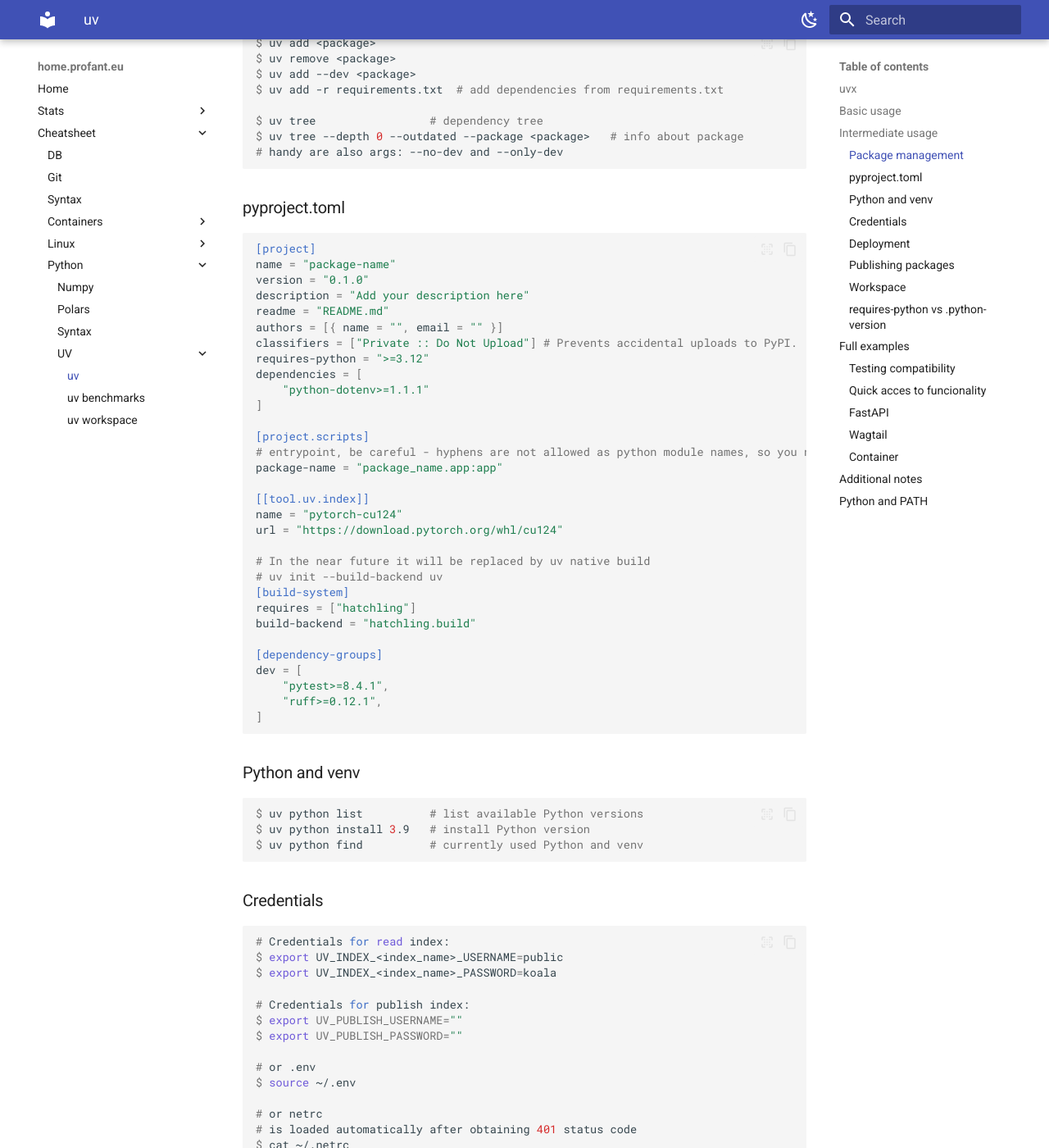
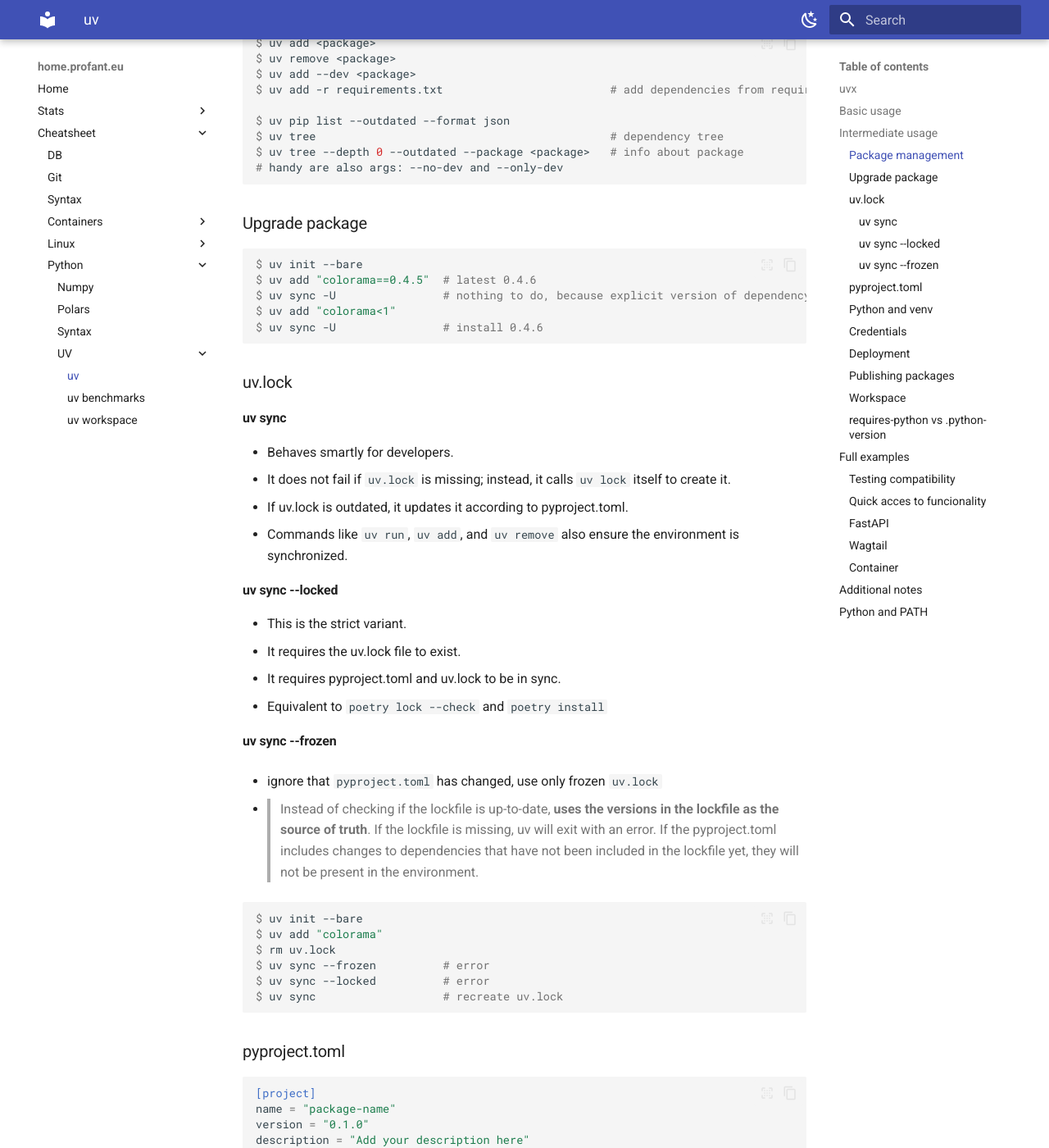
Before and after one commit to Kedrigern/home.profant.eu, an MkDocs documentation site: the page built from docs/cheatsheet/python/UV/index.md, in a window 1280 px wide and 1400 px high, scrolled down 1013 px. Shown: the whole window at 82% size. Built offline with MkDocs 1.6.1 and Material for MkDocs 9.7.7, drawn with Linux system fonts in a browser that asks for light colours.

Commit message:
docs(uv): upgrade

````diff
--- a/docs/cheatsheet/python/UV/index.md
+++ b/docs/cheatsheet/python/UV/index.md
@@ -29,7 +29,7 @@ $ uv run --with httpx==0.25.0 python -c "import httpx; print(httpx.__version__)"
 ```console
 $ uv python install 3.14
 
-$ uv init                # create pyproject.toml, initialize venv and git
+$ uv init                 # create pyproject.toml, initialize venv and git
 $ uv add requests
 $ uv add --dev ruff pytest
 $ uv run <script>         # run script or module
@@ -44,12 +44,55 @@ $ uv sync                 # install dependencies from lockfile
 $ uv add <package>
 $ uv remove <package>
 $ uv add --dev <package>
-$ uv add -r requirements.txt  # add dependencies from requirements.txt
+$ uv add -r requirements.txt                         # add dependencies from requirements.txt
 
-$ uv tree                 # dependency tree
+$ uv pip list --outdated --format json
+$ uv tree                                            # dependency tree
 $ uv tree --depth 0 --outdated --package <package>   # info about package
 # handy are also args: --no-dev and --only-dev
 ```
+
+### Upgrade package
+
+```console
+$ uv init --bare
+$ uv add "colorama==0.4.5"  # latest 0.4.6
+$ uv sync -U                # nothing to do, because explicit version of dependency
+$ uv add "colorama<1"
+$ uv sync -U                # install 0.4.6
+```
+
+### uv.lock
+
+#### uv sync
+
+- Behaves smartly for developers.
+- It does not fail if `uv.lock` is missing; instead, it calls `uv lock` itself to create it.
+- If uv.lock is outdated, it updates it according to pyproject.toml.
+- Commands like `uv run`, `uv add`, and `uv remove` also ensure the environment is synchronized.
+
+#### uv sync --locked
+
+- This is the strict variant.
+- It requires the uv.lock file to exist.
+- It requires pyproject.toml and uv.lock to be in sync.
+- Equivalent to `poetry lock --check` and `poetry install`
+
+#### uv sync --frozen
+
+- ignore that `pyproject.toml` has changed, use only frozen `uv.lock`
+
+- > Instead of checking if the lockfile is up-to-date, **uses the versions in the lockfile as the source of truth**. If the lockfile is missing, uv will exit with an error. If the pyproject.toml includes changes to dependencies that have not been included in the lockfile yet, they will not be present in the environment.
+
+```console
+$ uv init --bare
+$ uv add "colorama"
+$ rm uv.lock
+$ uv sync --frozen          # error
+$ uv sync --locked          # error
+$ uv sync                   # recreate uv.lock
+```
+
 
 ### pyproject.toml
 
````
